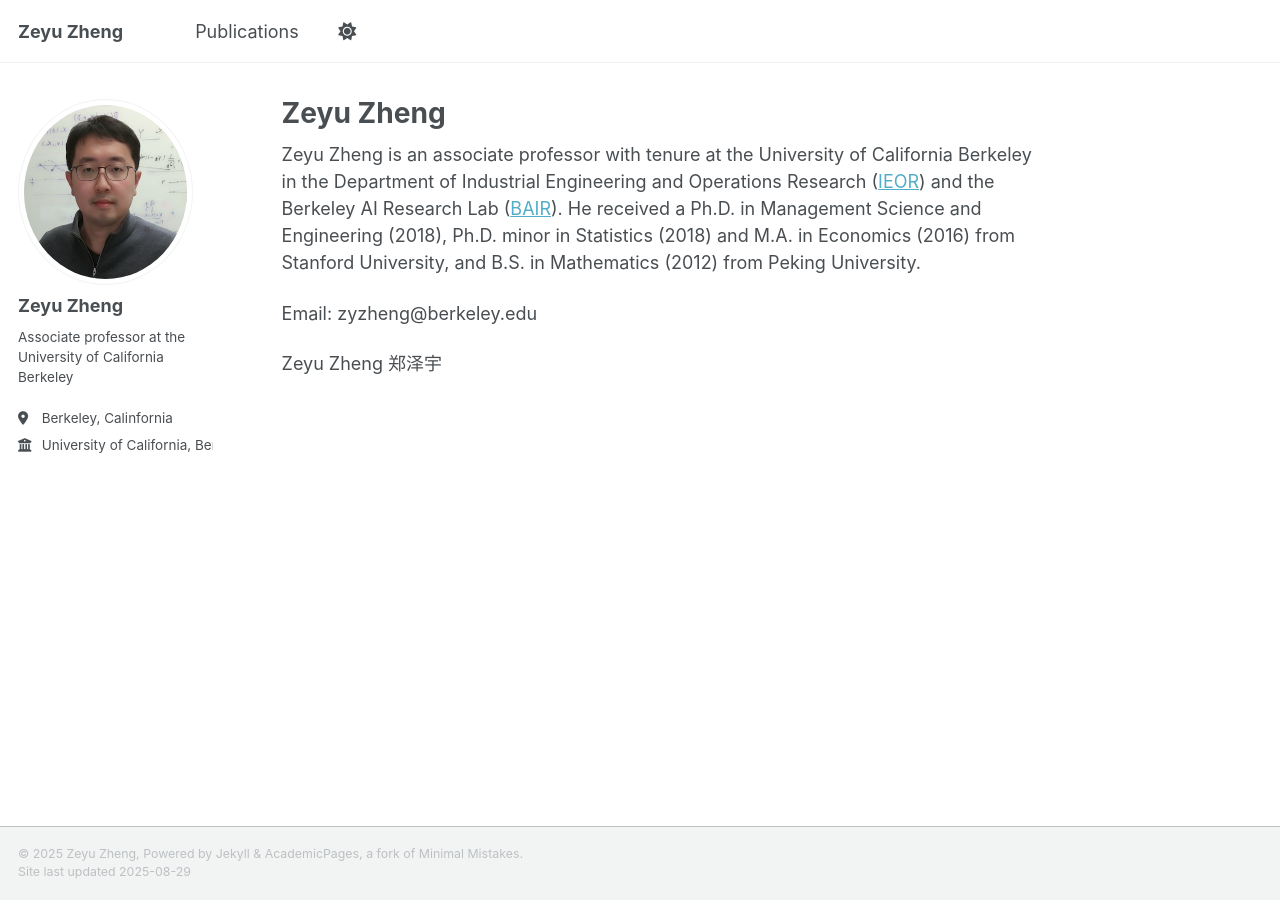
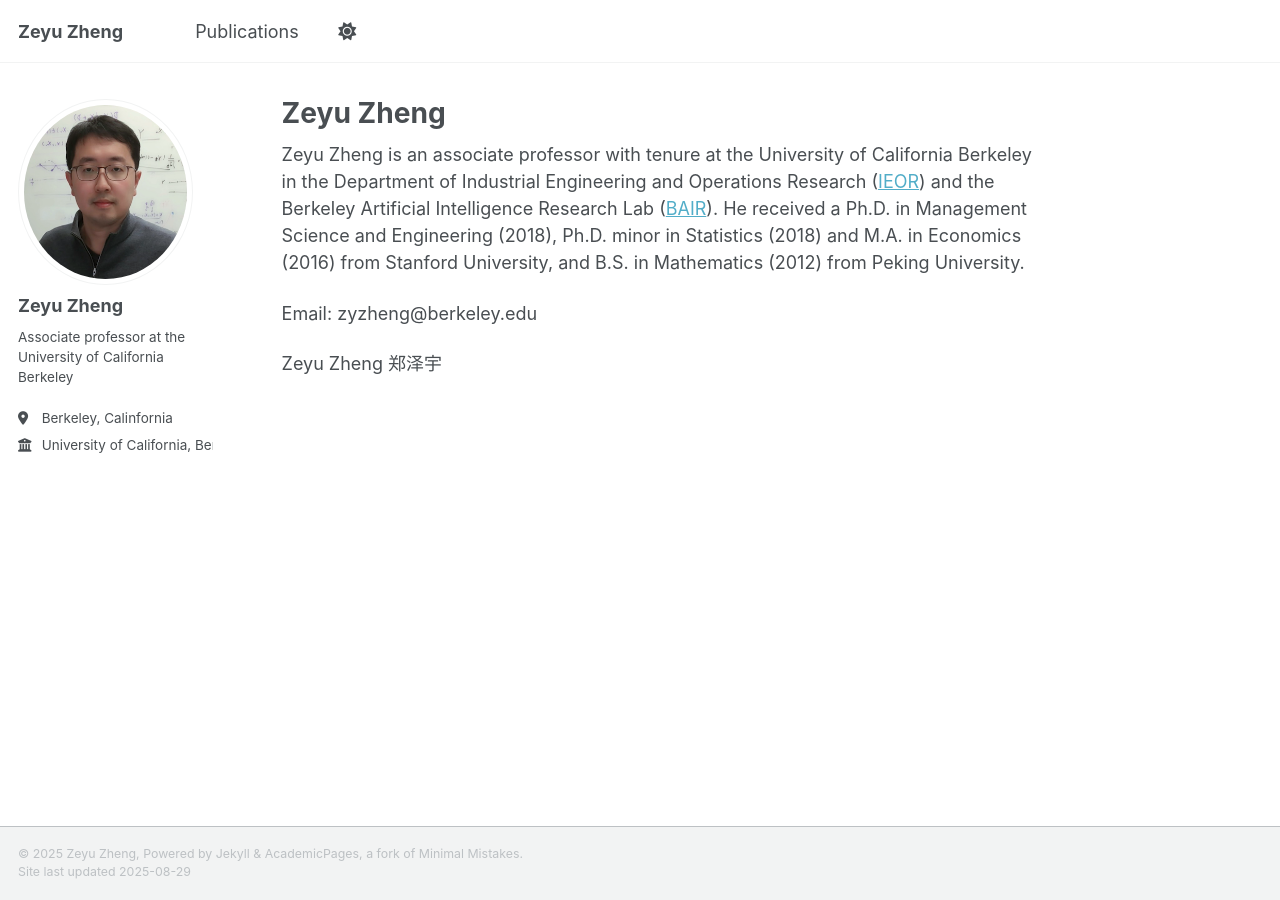
Before and after one commit to zheng80/zheng80.github.io, a Jekyll site: the page built from _pages/about.md, in a window 1280 px wide. Built offline with Jekyll 4.4.1, drawn with Linux system fonts in a browser that asks for light colours; a script that is not in the unit is left out.

Commit message:
Update about.md

```diff
--- a/_pages/about.md
+++ b/_pages/about.md
@@ -7,7 +7,7 @@ redirect_from:
   - /about.html
 ---
 
-Zeyu Zheng is an associate professor with tenure at the University of California Berkeley in the Department of Industrial Engineering and Operations Research ([IEOR](https://ieor.berkeley.edu/faculty/)) and the Berkeley AI Research Lab ([BAIR](https://bair.berkeley.edu/people/faculty)). He received a Ph.D. in Management Science and Engineering (2018), Ph.D. minor in Statistics (2018) and M.A. in Economics (2016) from Stanford University, and B.S. in Mathematics (2012) from Peking University.
+Zeyu Zheng is an associate professor with tenure at the University of California Berkeley in the Department of Industrial Engineering and Operations Research ([IEOR](https://ieor.berkeley.edu/faculty/)) and the Berkeley Artificial Intelligence Research Lab ([BAIR](https://bair.berkeley.edu/people/faculty)). He received a Ph.D. in Management Science and Engineering (2018), Ph.D. minor in Statistics (2018) and M.A. in Economics (2016) from Stanford University, and B.S. in Mathematics (2012) from Peking University.
 
 Email: zyzheng@berkeley.edu
 
```
